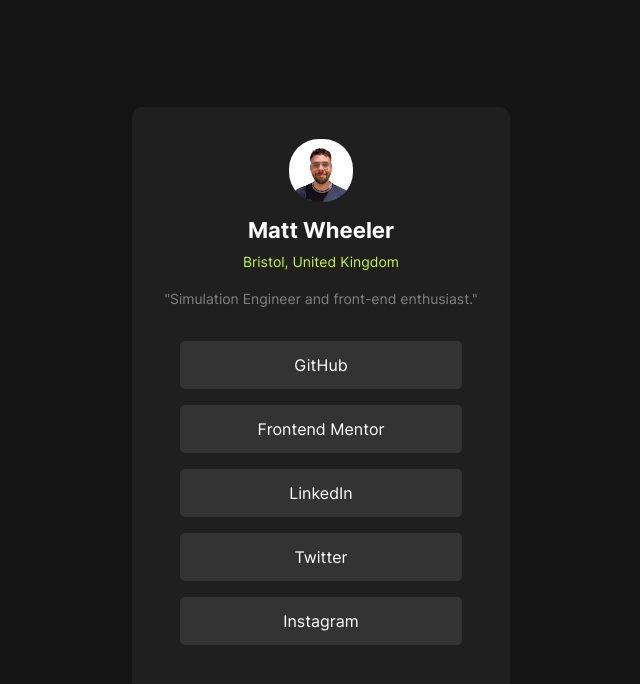
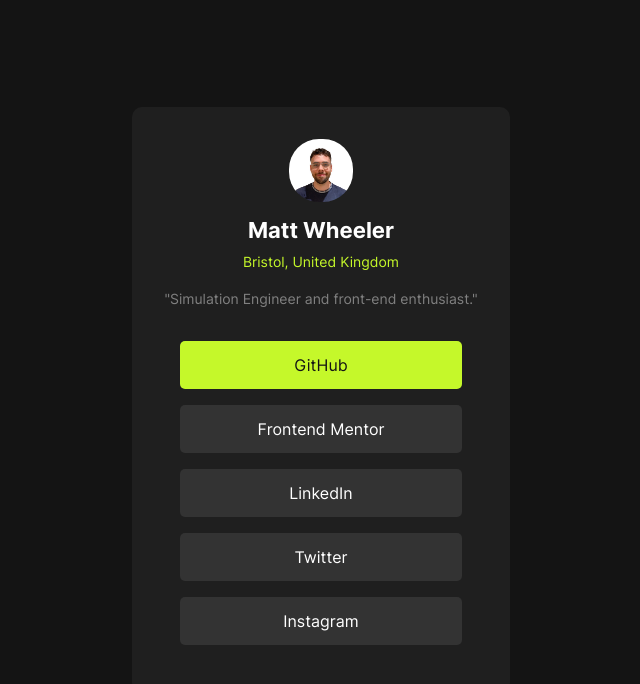
Before and after one commit to wheelerMT/frontend-mentor, a plain HTML site: page challenges/social-links-profile/index.html in a window 1280 px wide. In both pictures the pointer is over the link "GitHub". Shown: the whole page, without its empty margins (319-959 px from the left). Drawn offline with Linux system fonts and the light colour scheme.

Commit message:
Add animations to links entries

```diff
--- a/challenges/social-links-profile/app.css
+++ b/challenges/social-links-profile/app.css
@@ -182,4 +182,11 @@ body {
   padding: 0.5rem;
   background-color: var(--color-grey-700);
   border-radius: 5px;
+  transition: all ease-out 0.2s;
 }
+
+.links-container a:hover {
+  background: var(--color-green);
+  color: var(--color-grey-900);
+  transition: all ease-out 0.2s;
+}
```
